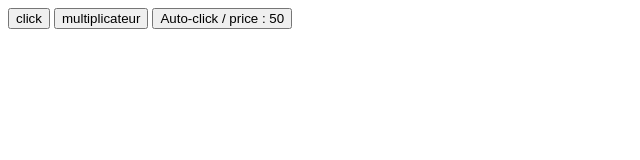
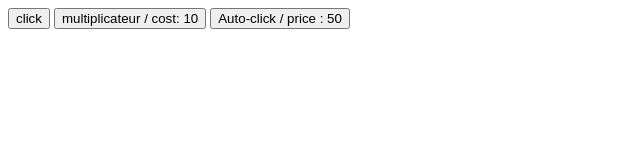
Before and after one commit to terencehecq/cookie-clicker, a plain HTML site: page index.html in a window 1280 px wide. Shown: the whole page, without its empty margins (0-640 px from the left). Drawn offline with Linux system fonts and the light colour scheme.

```diff
--- a/index.html
+++ b/index.html
@@ -8,7 +8,7 @@
   </head>
   <body>
     <button id="click">click</button>
-    <button id="multiplicateur">multiplicateur</button>
+    <button id="multiplicateur">multiplicateur / cost: 10</button>
     <button id="autoClicker">Auto-click / price : 50</button>
     <div id="affichage"></div>
     <script src="assets/js/script.js"></script>
```
